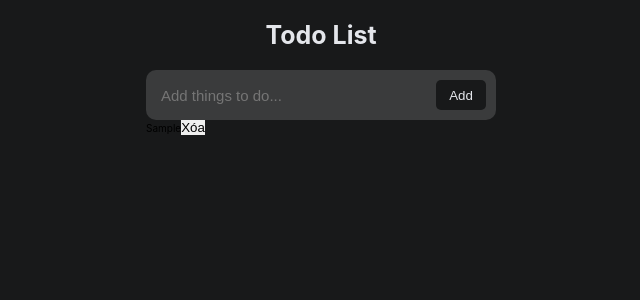
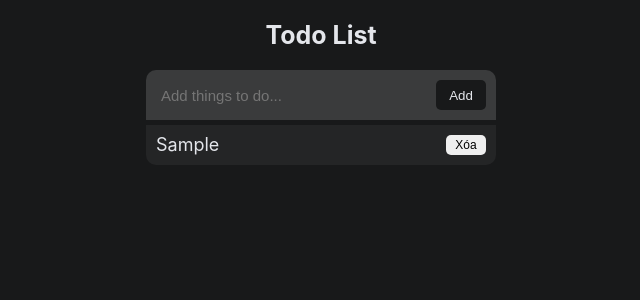
Before and after one commit to ThangLuu0110/ToDoList_React, a React (Create React App) app: page / in a window 1280 px wide. Both pictures are taken after typing "Sample" into the empty fields and a click on the button "Add". Shown: the top 300 px of the page, without its empty margins (319-959 px from the left). Built offline with nearby package versions, Linux system fonts and the light colour scheme.

Commit message:
update todo list

```diff
--- a/src/Component/Input.js
+++ b/src/Component/Input.js
@@ -7,8 +7,10 @@ function Input( props ){
         props.handleChange(e.target.value)
     }
 
+    console.log(props.dataValue.length);
+
     return(
-    <div className={styles.wrapper}>
+    <div className={`${styles.wrapper} ${props.dataValue.length > 0 ? styles.value_filled: ''}`}>
         <input  value={props.inputValue}
                 type="text"
                 placeholder="Add things to do..."
--- a/src/Component/ToDo.js
+++ b/src/Component/ToDo.js
@@ -18,13 +18,15 @@ function ToDo( props ){
 
 
     return(
-        <li key={props.index} id={props.index}>
-            <span className={`${props.data.isCompleted ? styles.completed : ''}`}
+        <li key={`key_${props.index}`} className={styles.todo}>
+            <span className={`${props.data.isCompleted ? styles.completed : ''} ${styles.todo__text}`}
                     onClick={handleComplete}
             >
                 {props.data.name}
             </span>
-            <button onClick={props.handleDelete}>
+            <button onClick={props.handleDelete}
+                    className={styles.todo__button}
+            >
                 Xóa
             </button>
         </li>
--- a/src/Component/ToDoList.js
+++ b/src/Component/ToDoList.js
@@ -11,34 +11,36 @@ function ToDoList(){
         setInputValue(todoInput)
     }
 
-    const handleSaveInput = () => {
+    const handleSaveInput = (e) => {
         if(inputValue === ''){
             alert('Please add things to do')
         }
         else{
             setDataValue((prev) => {
                 const newList = [...prev, {
-                    name: inputValue,
-                    isCompleted: false,
+                name: inputValue,
+                isCompleted: false,
                 }];
-                localStorage.setItem("todos", JSON.stringify(newList));
-                return newList;
-            });
+            localStorage.setItem("todos", JSON.stringify(newList));
+            return newList;
+            })
+
         }
         setInputValue('')
     }
 
     const handleDelete = (e) => {
-        setDataValue((prev) => {
-            const newDeleteList =  dataValue.splice(e.target.parentElement.id,1);
-            localStorage.setItem("todos", JSON.stringify(newDeleteList));
-            return newDeleteList;
-        });
+        console.log([e.target]);
     }
 
     return(
         <div>
-            <Input handleChange={handleChangeInput} inputValue={inputValue} handleSave={handleSaveInput} />
+            <Input
+                handleChange={handleChangeInput}
+                inputValue={inputValue}
+                handleSave={handleSaveInput}
+                dataValue={dataValue}
+            />
             <ul className={styles.todo__list}>
                 {dataValue.map((data,index) => (
                     <ToDo data={data} index={index} dataValue={dataValue} handleDelete={handleDelete}/>
--- a/src/Styles/Input.module.css
+++ b/src/Styles/Input.module.css
@@ -6,6 +6,10 @@
     align-items: center;
     padding: 0 10px 0 10px;
     border-radius: 10px;
+}
+.wrapper.value_filled{
+    border-bottom-left-radius: 0px;
+    border-bottom-right-radius: 0px;
 }
 .input{
     height: 80%;
--- a/src/Styles/ToDo.module.css
+++ b/src/Styles/ToDo.module.css
@@ -2,6 +2,28 @@
     text-decoration: line-through;
     color: grey;
 }
-.remove{
-    display: none;
+.todo{
+    margin-top: 5px;
+    height: 40px;
+    display: flex;
+    justify-content: space-between;
+    align-items: center;
+    padding-left: 10px;
+    padding-right: 10px;
+    font-size: 1.8rem;
+    color: var(--text-color);
+    background-color: var(--item-color);
 }
+.todo:last-child{
+    border-bottom-left-radius: 10px;
+    border-bottom-right-radius: 10px;
+}
+.todo__text{
+    cursor: pointer;
+}
+.todo__button{
+    width: 40px;
+    height: 20px;
+    border-radius: 5px;
+    font-size: 1.2rem;
+}
```
